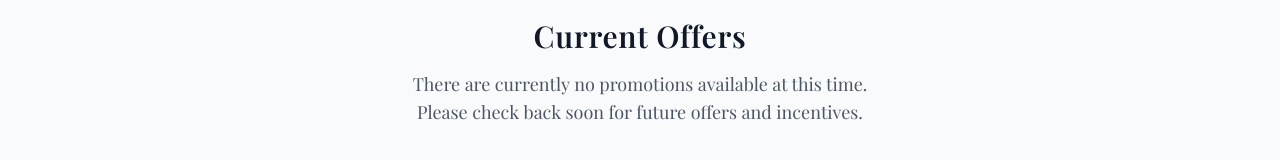
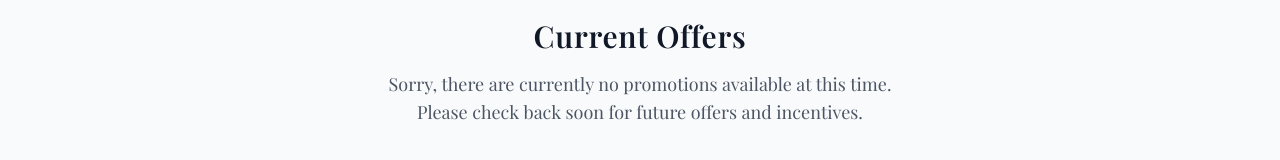
Before and after one commit to Jeevanthiruchittampalam/SevilleWebsite, a Next.js app: page /promotions in a window 1280 px wide. Shown: the part 710-870 px from the top of the page. Built offline with nearby package versions, Linux system fonts and the light colour scheme.

Commit message:
Testing Previous One

```diff
--- a/src/app/promotions/page.js
+++ b/src/app/promotions/page.js
@@ -26,7 +26,7 @@ export default function PromotionsPage() {
             Current Offers
           </h2>
           <p className="text-gray-600 text-lg">
-            There are currently no promotions available at this time.
+            Sorry, there are currently no promotions available at this time.
           </p>
           <p className="text-gray-600 text-lg">
             Please check back soon for future offers and incentives.
```
